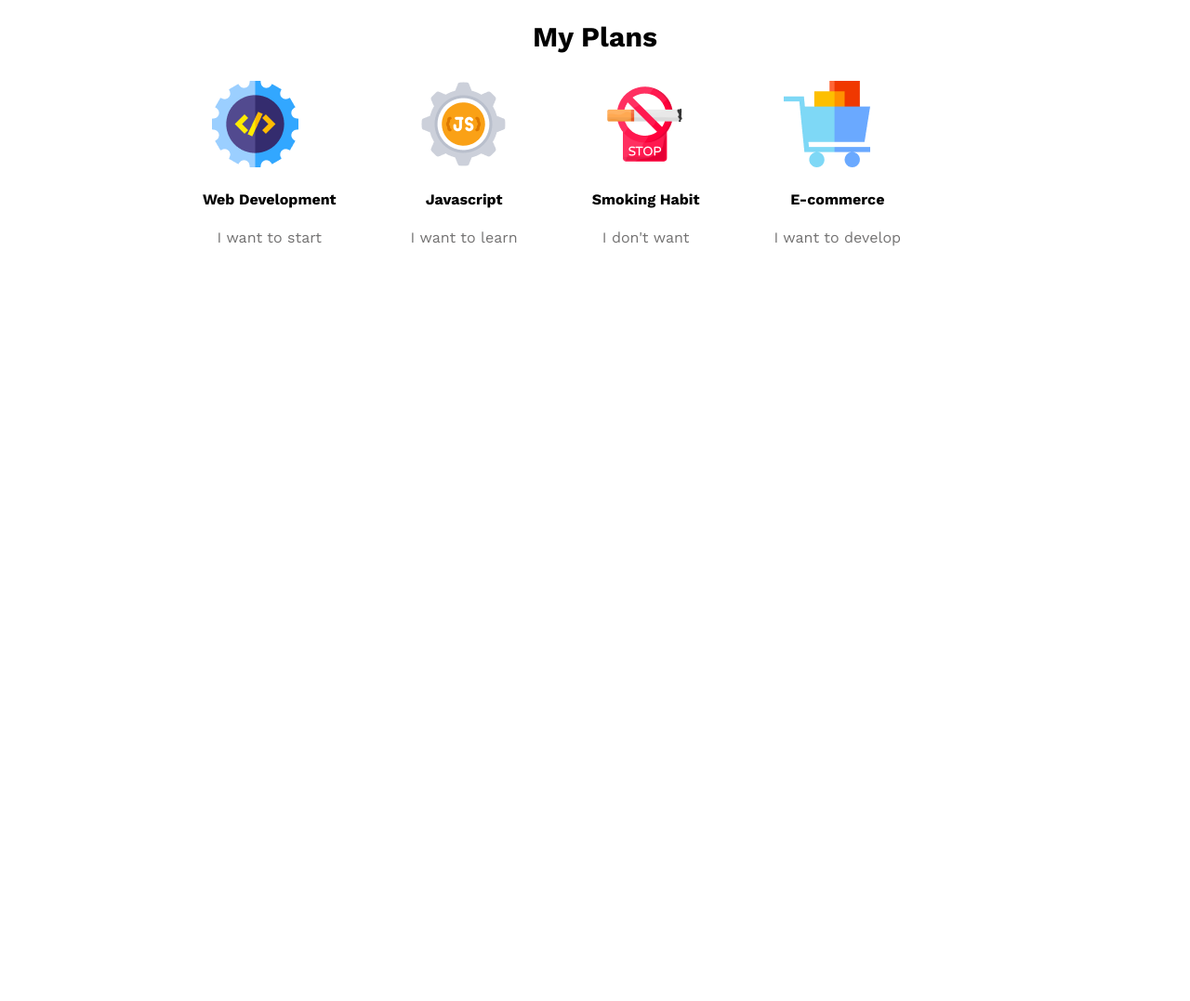
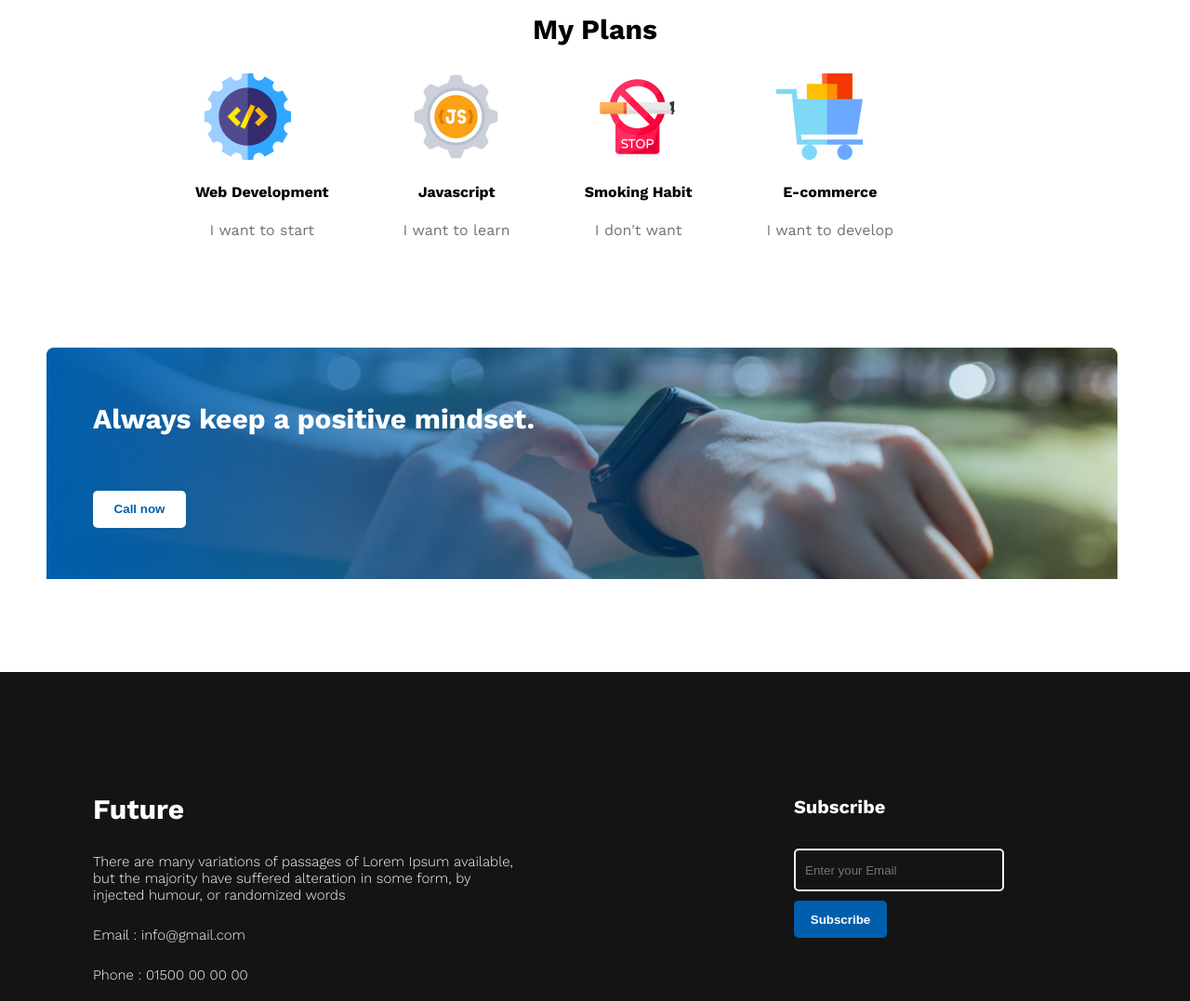
Before and after one commit to AkmolPhero/new-year-practice, a plain HTML site: page index.html in a window 1280 px wide. Shown: the part 1220-2297 px from the top of the page at 93% size. Before the commit the page ends 1509 px from the top, so only its background shows below. Drawn offline with nearby package versions, Linux system fonts and the light colour scheme.

Commit message:
everythings done

```diff
--- a/index.html
+++ b/index.html
@@ -22,7 +22,7 @@
             <p class="banner-description">There are many variations of passages of Lorem Ipsum available, but the
                 majority
                 have suffered alteration in some form, by injected humour, or randomized words</p>
-            <button class="primary-btn">Contact Us</button>
+            <button class="banner-btn">Contact Us</button>
         </div>
     </header>
     <!-- main section- my failures section  -->
@@ -75,9 +75,29 @@
                 <p>I want to develop</p>
             </div>
         </div>
+        <!-- watch section starts -->
+        <div class="watch">
+            <h3 class="watch-heading">Always keep a positive mindset.</h3>
+            <button class="watch-btn">Call now</button>
+        </div>
     </main>
     <footer>
-
+        <div class="footer-column">
+            <h3 class="footer-heading">Future</h3>
+            <p>There are many variations of passages of Lorem Ipsum available, but the
+                majority have suffered alteration
+                in some form, by injected humour, or randomized words</p>
+            <p>Email : info@gmail.com</p>
+            <p>Phone : 01500 00 00 00</p>
+            <a href=""><img src="images/icons/fb.png" alt=""></a>
+            <a href=""><img src="images/icons/twitter.png" alt=""></a>
+            <a href=""><img src="images/icons/youtube.png" alt=""></a>
+        </div>
+        <div class="footer-column">
+            <h5>Subscribe</h5>
+            <input class="footer-input" type="email" name="" placeholder="Enter your Email" id="">
+            <button class="footer-btn">Subscribe</button>
+        </div>
     </footer>
 
 <body>
--- a/styles.css/task.css
+++ b/styles.css/task.css
@@ -1,5 +1,6 @@
 body {
     font-family: "Work Sans", sans-serif;
+    margin: 0;
 }
 
 /* header styles */
@@ -42,7 +43,7 @@ header {
     padding-left: 40px;
 }
 
-.primary-btn {
+.banner-btn {
     background-color: #FFFFFF;
     color: #005FAC;
     font-weight: bold;
@@ -81,6 +82,7 @@ header {
     font-weight: 300;
     padding-left: 60px;
     padding-right: 200px;
+    text-align: left;
 
 }
 
@@ -88,7 +90,7 @@ header {
     font-size: 15px;
     font-weight: 300;
     padding-left: 70px;
-    list-style-type: none;
+    list-style: none;
 
 }
 
@@ -120,3 +122,92 @@ p {
 .plans img {
     padding-left: 10px;
 }
+
+/* watch section styles */
+.watch {
+    background-image: url('../images/gradient1.png'), url('../images/watch.png');
+    position: absolute;
+    width: 90%;
+    height: 250px;
+    background-size: cover;
+    background-repeat: no-repeat;
+    margin: 100px 50px 0;
+    /* margin: T RL B */
+    /* margin-top: 100px;
+    margin-left: 50px;
+    margin-right: 50px; */
+}
+
+.watch-heading {
+    font-size: 30px;
+    font-weight: 700;
+    color: white;
+    padding: 30px 0 0 50px;
+    /* padding-left: 50px;
+    padding-top: 30px; */
+
+}
+
+.watch-btn {
+    background-color: #FFFFFF;
+    color: #005FAC;
+    font-weight: bold;
+    width: 100px;
+    height: 40px;
+    border-radius: 5px;
+    border: 0;
+    margin: 30px 0 0 50px;
+    /* margin-left: 50px;
+    margin-top: 30px; */
+}
+
+/* footer styles */
+footer {
+    display: flex;
+    color: #FFFFFF;
+    background-color: #151414;
+    margin-top: 450px;
+}
+
+.footer-column {
+    margin-top: 100px;
+    padding: 0 200px 100px 100px;
+}
+
+.footer-heading {
+    font-size: 30px;
+    font-weight: 700;
+
+}
+
+.footer-column p {
+    text-align: left;
+    font-size: 15px;
+    font-weight: 300;
+    padding-bottom: 10px;
+}
+
+.footer-column h5 {
+    font-size: 20px;
+    font-weight: 700;
+}
+
+.footer-input {
+    width: 210px;
+    height: 40px;
+    background-color: #151414;
+    border: 2px solid#F3F3F3;
+    border-radius: 5px;
+    padding-left: 10px;
+    margin-bottom: 10px;
+}
+
+.footer-btn {
+    color: #FFFFFF;
+    background-color: #005FAC;
+    font-weight: bold;
+    width: 100px;
+    height: 40px;
+    border-radius: 5px;
+    border: 0;
+}
```
